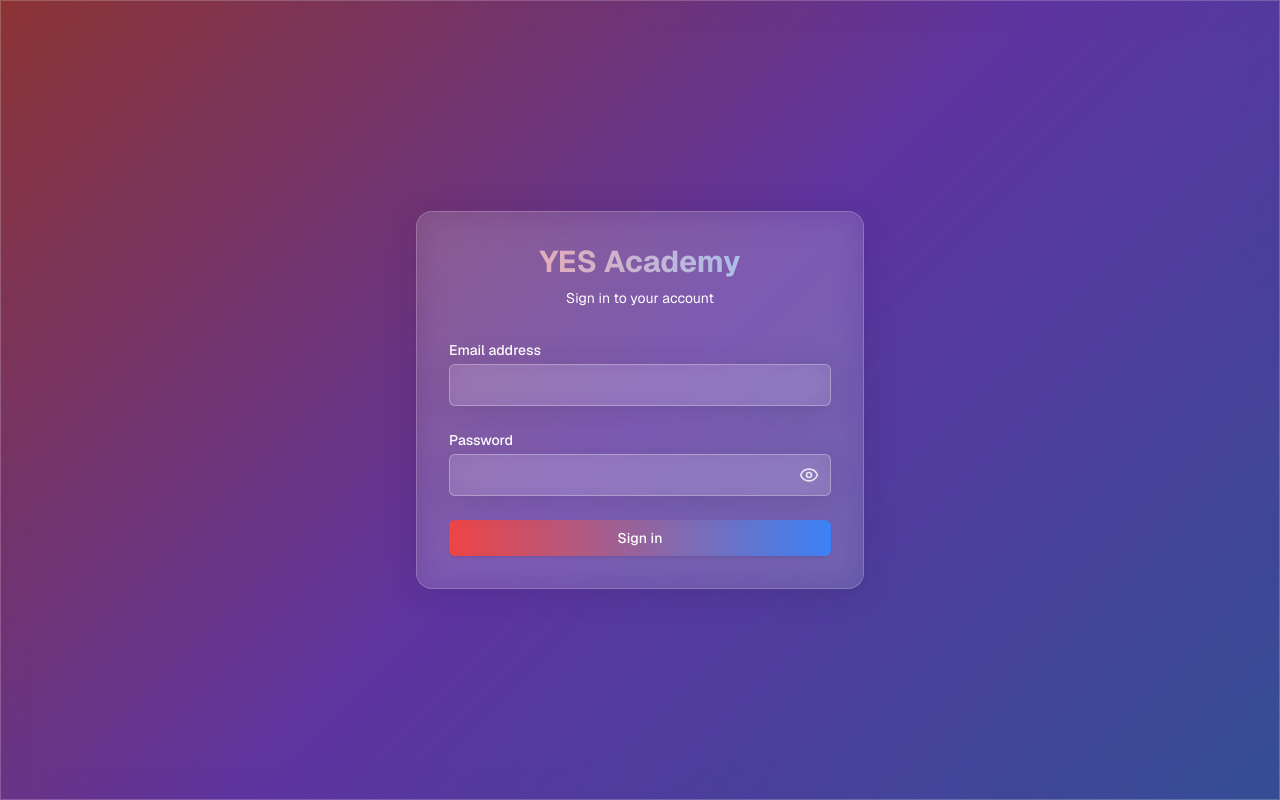
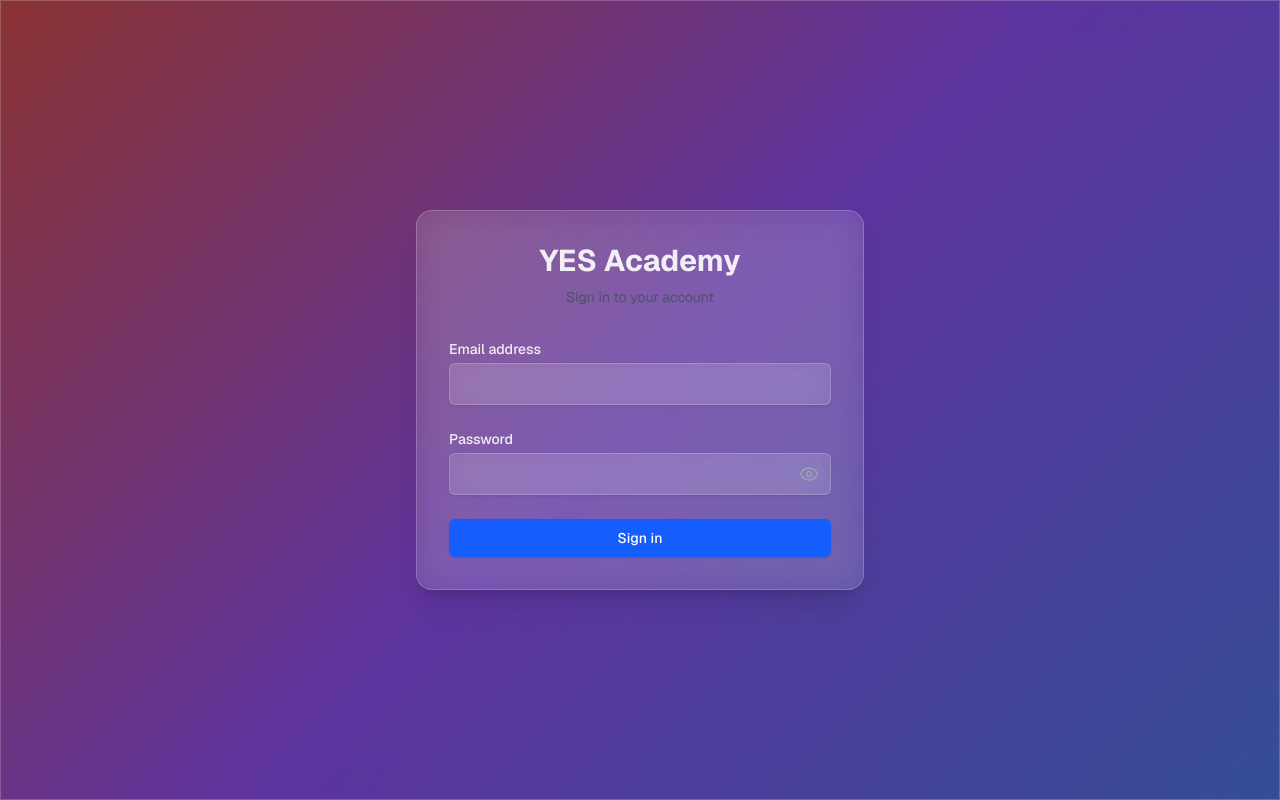
Before and after one commit to Soumik-Dastidar/yes-academy-attendance, a Next.js app: page /login in a window 1280 px wide. Built offline with nearby package versions, Linux system fonts and the light colour scheme; no server answers.

Commit message:
fix: resolve unstable_cache Set serialization crash and update jumping animation

```diff
--- a/src/app/dashboard/cached-stats.ts
+++ b/src/app/dashboard/cached-stats.ts
@@ -38,7 +38,7 @@
       .select('id, batch_id')
       .eq('session_date', todayStr)
 
-    const batchesWithSessions = new Set((sessionsTodayRes || []).map(s => s.batch_id))
+    const batchesWithSessions = (sessionsTodayRes || []).map(s => s.batch_id)
 
     return {
       allBatches,
--- a/src/app/dashboard/page.tsx
+++ b/src/app/dashboard/page.tsx
@@ -71,11 +71,12 @@
   })
 
   if (todaysBatches.length > 0) {
+    const batchesWithSessionsSet = new Set(batchesWithSessions)
     // If a batch is scheduled today, but the time has passed and no session exists, it's missed.
-    missedAttendanceBatches = todaysBatches.filter(b => {
+    missedAttendanceBatches = todaysBatches.filter((b: any) => {
       const endMinutes = timeToMinutes(b.end_time)
       // Check if time passed and no session marked
-      return currentTime > endMinutes && !batchesWithSessions.has(b.id)
+      return currentTime > endMinutes && !batchesWithSessionsSet.has(b.id)
     })
   }
 
--- a/src/app/globals.css
+++ b/src/app/globals.css
@@ -24,106 +24,43 @@
     backdrop-filter: blur(16px) !important;
     -webkit-backdrop-filter: blur(16px) !important;
     border: 1px solid rgba(255, 255, 255, 0.2) !important;
-    box-shadow: 0 4px 30px rgba(0, 0, 0, 0.1) !important;
+    color: white !important;
   }
 
-  /* Make sidebar and main backgrounds transparent so the global gradient shows */
-  aside, main, .bg-gray-100 {
-    background-color: transparent !important;
-    border-color: rgba(255, 255, 255, 0.1) !important;
+  .text-gray-900, .text-gray-700, .text-gray-500 {
+    color: rgba(255, 255, 255, 0.9) !important;
   }
 
-  /* Text Colors */
-  .text-gray-900, .text-gray-800, .text-gray-700, .text-gray-600 {
-    color: #ffffff !important;
-  }
-  .text-gray-500, .text-gray-400 {
-    color: rgba(255, 255, 255, 0.8) !important;
-  }
-
-  /* Borders */
-  .border-gray-200, .border-gray-300 {
+  input, select, textarea {
+    background-color: rgba(255, 255, 255, 0.1) !important;
+    color: white !important;
     border-color: rgba(255, 255, 255, 0.3) !important;
   }
 
-  /* Gradient Text Theme for headings and primary colored text */
-  h1, h2, h3, .text-blue-600 {
-    background: linear-gradient(to right, #fca5a5, #93c5fd) !important;
-    -webkit-background-clip: text !important;
-    -webkit-text-fill-color: transparent !important;
-    background-clip: text !important;
-    color: transparent !important;
-  }
-
-  /* Buttons */
-  .bg-blue-600 {
-    background: linear-gradient(to right, #ef4444, #3b82f6) !important;
-    border: none !important;
-    color: #ffffff !important;
-    -webkit-text-fill-color: #ffffff !important;
-  }
-  .hover\:bg-blue-700:hover {
-    background: linear-gradient(to right, #dc2626, #2563eb) !important;
-  }
-
-  /* Tables specific fixes for glassmorphism */
-  table th {
-    background-color: rgba(0, 0, 0, 0.3) !important;
-    color: #ffffff !important;
-  }
-  table td {
-    background-color: transparent !important;
-  }
-  tr.hover\:bg-gray-50:hover {
-    background-color: rgba(255, 255, 255, 0.15) !important;
-  }
-
-  /* Inputs, Selects, Search Bars */
-  input, select, textarea {
-    background-color: rgba(0, 0, 0, 0.3) !important;
-    color: #ffffff !important;
-    border: 1px solid rgba(255, 255, 255, 0.4) !important;
-  }
-  input::placeholder, textarea::placeholder {
-    color: rgba(255, 255, 255, 0.6) !important;
-  }
-  input:focus, select:focus, textarea:focus {
-    background-color: rgba(0, 0, 0, 0.5) !important;
-    border-color: #93c5fd !important;
-    outline: none !important;
-    box-shadow: 0 0 0 2px rgba(147, 197, 253, 0.5) !important;
-  }
-
-  /* Dropdown Options specific fix */
-  option {
-    background-color: #1e3a8a !important; /* solid blue for readability */
-    color: #ffffff !important;
-  }
-
-  /* General Hover states for sidebar items, table rows, etc */
-  .hover\:bg-gray-50:hover, .hover\:bg-gray-100:hover, .hover\:bg-blue-50:hover {
-    background-color: rgba(255, 255, 255, 0.2) !important;
-    color: #ffffff !important;
-  }
-  .hover\:text-blue-600:hover {
-    -webkit-text-fill-color: #93c5fd !important;
-    color: #93c5fd !important;
+  input::placeholder {
+    color: rgba(255, 255, 255, 0.5) !important;
   }
 }
+
 @keyframes jump3d {
-  0% {
-    transform: perspective(400px) translateY(0) scale(1) rotateX(0deg);
+  0%, 100% {
+    transform: translateY(0);
     animation-timing-function: ease-in;
   }
-  40% {
-    transform: perspective(400px) translateY(60px) scaleY(0.85) scaleX(1.1) rotateX(20deg);
+  45% {
+    transform: translateY(80px);
+    animation-timing-function: linear;
+  }
+  50% {
+    transform: translateY(80px) scaleY(0.7) scaleX(1.2);
+    animation-timing-function: linear;
+  }
+  55% {
+    transform: translateY(80px);
     animation-timing-function: ease-out;
   }
-  100% {
-    transform: perspective(400px) translateY(0) scale(1) rotateX(0deg);
-    animation-timing-function: ease-in;
-  }
 }
+
 .animate-jump3d {
   animation: jump3d 1.2s infinite;
 }
```
